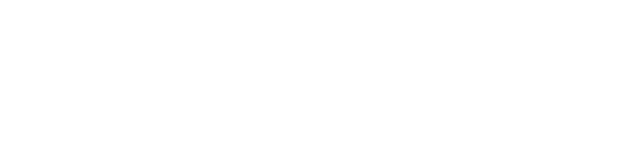
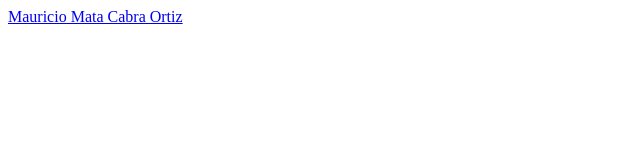
Before and after one commit to EduardoNaal/ProyectoGit, a plain HTML site: page index.html in a window 1280 px wide. Shown: the whole page, without its empty margins (0-640 px from the left). Drawn offline with Linux system fonts and the light colour scheme.

Commit message:
feat: :technologist: Agregué un link al index.html para conectarse a mi página

```diff
--- a/index.html
+++ b/index.html
@@ -6,6 +6,6 @@
     <title>Document</title>
 </head>
 <body>
-
+    <a href="mau.html">Mauricio Mata Cabra Ortiz</a>
 </body>
 </html>
```
Also changed, not shown: mau.html (+0 -1 lines).
